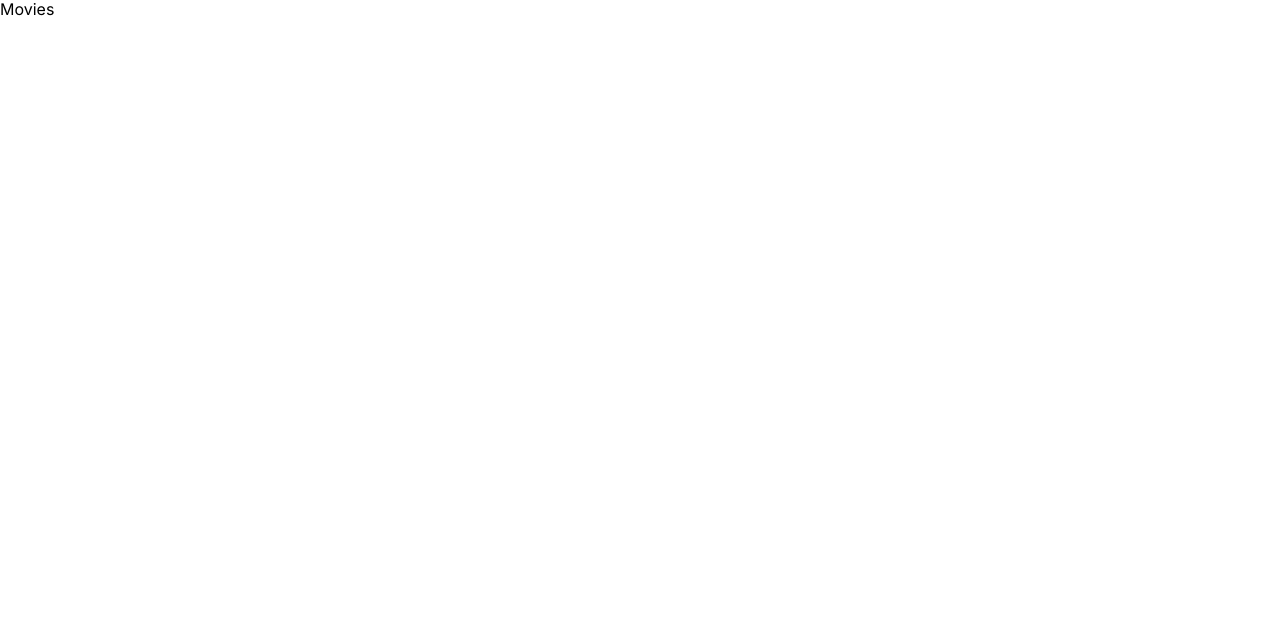
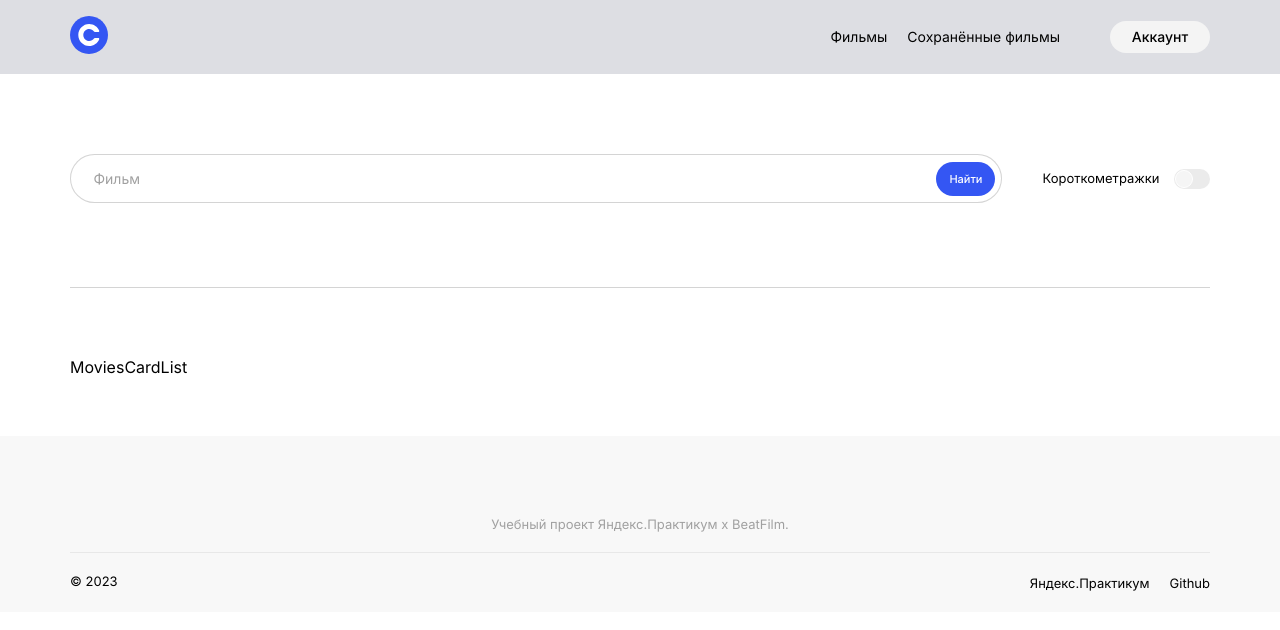
Before and after one commit to rem-ran/movies-explorer-frontend, a React (Create React App) app: page /movies in a window 1280 px wide. Shown: the top 630 px of the page. Built offline with nearby package versions, Linux system fonts and the light colour scheme.

Commit message:
make searchForm component with all res css

```diff
--- a/src/components/Header/Header.css
+++ b/src/components/Header/Header.css
@@ -1,13 +1,17 @@
 .header {
     background-color: #DDDEE3;
+    display: flex;
+    margin: 0 auto;
 }
 
 .header__container {
     display: flex;
     justify-content: space-between;
+    align-items: center;
     padding-left: 70px;
     padding-right: 70px;
     height: 74px;
+    width: 100%;
 }
 
 @media screen and (max-width: 1023px) {
@@ -22,13 +26,6 @@
         padding-left: 14px;
         padding-right: 14px;
     }
-}
-
-.header__logo-container {
-    display: flex;
-    justify-content: space-between;
-    width: 100%;
-    align-items: center;
 }
 
 .header__logo {
--- a/src/components/Header/Header.js
+++ b/src/components/Header/Header.js
@@ -7,7 +7,7 @@ const Header = ({ links, headerUserContainer }) => {
   return (
     <header className="header">
       <div className="header__container">
-        <div className="header__logo-container">
+        {/* <div className="header__logo-container"> */}
         <Link to="/">
           <img
             className="header__logo"
@@ -15,8 +15,8 @@ const Header = ({ links, headerUserContainer }) => {
             alt="логотип в виде буквы C"
           />
         </Link>
+        {/* </div> */}
         {links}
-        </div>
         {headerUserContainer}
       </div>
     </header>
--- a/src/components/Movies/Movies.css
+++ b/src/components/Movies/Movies.css
@@ -0,0 +1,39 @@
+.movies {
+    background-color: white;
+}
+
+.movies__link-container {
+    display: flex;
+    align-items: center;
+    /* margin-right: 70px; */
+}
+
+.movies__link {
+    margin: 0;
+    margin-right: 20px;
+    font-weight: 400;
+    font-size: 14px;
+    line-height: 18px;
+    text-decoration: none;
+    color: inherit;
+}
+
+.movies__link:last-child {
+    margin-right: 0;
+    margin-left: 30px;
+}
+
+.movies__link:hover {
+    cursor: pointer;
+    opacity: 0.8;
+}
+
+.movies__link_type_account {
+    height: 32px;
+    width: 100px;
+    font-weight: 500;
+    line-height: 32px;
+    background-color: rgba(244, 244, 244);
+    border-radius: 20px;
+    text-align: center;
+}
--- a/src/components/Movies/Movies.js
+++ b/src/components/Movies/Movies.js
@@ -1,10 +1,39 @@
+import { Link } from 'react-router-dom';
 import './Movies.css';
 
 import Header from '../Header/Header';
+import SearchForm from './SearchForm/SearchForm';
+//import Preloader from './Preloader/Preloader';
+import MoviesCardList from './MoviesCardList/MoviesCardList';
+//import SavedMovies from '../SavedMovies/SavedMovies';
 import Footer from '../Footer/Footer';
 
 const Movies = () => {
-  return <div>Movies</div>;
+  return (
+    <div className="movies">
+      <Header
+        links={
+          <div className="movies__link-container">
+            <Link to="/movies" className="movies__link">
+              Фильмы
+            </Link>
+            <Link to="/saved-movies" className="movies__link">
+              Сохранённые фильмы
+            </Link>
+            <Link
+              to="/profile"
+              className="movies__link movies__link_type_account"
+            >
+              Аккаунт
+            </Link>
+          </div>
+        }
+      ></Header>
+      <SearchForm></SearchForm>
+      <MoviesCardList></MoviesCardList>
+      <Footer></Footer>
+    </div>
+  );
 };
 
 export default Movies;
--- a/src/components/Movies/MoviesCardList/MoviesCardList.css
+++ b/src/components/Movies/MoviesCardList/MoviesCardList.css
@@ -0,0 +1,5 @@
+.movies__container {
+    margin: 0;
+    padding: 70px 70px 60px 70px;
+    display: grid;
+}
--- a/src/components/Movies/MoviesCardList/MoviesCardList.js
+++ b/src/components/Movies/MoviesCardList/MoviesCardList.js
@@ -1,7 +1,7 @@
 import './MoviesCardList.css';
 
 const MoviesCardList = () => {
-  return <div>MoviesCardList</div>;
+  return <div className="movies movies__container">MoviesCardList</div>;
 };
 
 export default MoviesCardList;
--- a/src/components/Movies/SearchForm/SearchForm.css
+++ b/src/components/Movies/SearchForm/SearchForm.css
@@ -0,0 +1,193 @@
+.search {
+    margin-right: 70px;
+    margin-left: 70px;
+}
+
+@media screen and (max-width: 1023px) {
+    .search {
+        margin-right: 30px;
+        margin-left: 30px;
+    }
+}
+
+@media screen and (max-width: 767px) {
+    .search {
+        margin-right: 10px;
+        margin-left: 10px;
+    }
+}
+
+.search__container {
+    display: flex;
+    margin: 0 auto;
+    align-items: center;
+    justify-content: center;
+    padding-top: 80px;
+    padding-bottom: 84px;
+    max-width: 1140px;
+    border-bottom: 1px solid rgba(170, 170, 170, 0.5);
+}
+
+@media screen and (max-width: 1023px) {
+    .search__container {
+        max-width: 708px;
+        flex-direction: column;
+        padding-top: 60px;
+        padding-bottom: 113px;
+    }
+}
+
+@media screen and (max-width: 767px) {
+    .search__container {
+        max-width: 300px;
+        padding-bottom: 118px;
+    }
+}
+
+.search__form {
+    margin: 0;
+    width: 932px;
+    height: 49px;
+    margin-right: 40px;
+    display: flex;
+    position: relative;
+    align-items: center;
+}
+
+@media screen and (max-width: 1023px) {
+    .search__form {
+        width: 100%;
+        margin-right: 0;
+    }
+}
+
+.search__input {
+    width: 100%;
+    height: 100%;
+    font-weight: 400;
+    font-size: 14px;
+    line-height: 18px;
+    border-radius: 50px;
+    padding: 15px 70px 15px 22px;
+    border: 1.5px solid rgba(170, 170, 170, 0.5);
+}
+
+.search__input:focus {
+    outline: 1.5px solid rgba(170, 170, 170, 1);
+    box-shadow: 1.5px 1.5px 0px rgba(0, 0, 0, 0.1);
+}
+
+.search__input::placeholder {
+    font-weight: 400;
+    font-size: 14px;
+    line-height: 18px;
+    color: rgba(160, 160, 160);
+}
+
+.search__btn {
+    width: 59px;
+    height: 34px;
+    font-weight: 500;
+    font-size: 11px;
+    line-height: 18px;
+    border: none;
+    border-radius: 48px;
+    position: absolute;
+    right: 7px;
+    transition: linear 0.3s;
+    color: rgba(255, 255, 255);
+    background-color: rgba(52, 86, 243);
+}
+
+.search__btn:hover {
+    cursor: pointer;
+    opacity: 0.8;
+}
+
+.search__filter {
+    display: flex;
+}
+
+@media screen and (max-width: 1023px) {
+    .search__filter {
+        margin-top: 38px;
+    }
+}
+
+@media screen and (max-width: 767px) {
+    .search__filter {
+        margin-top: 45px;
+    }
+}
+
+.search__filter-txt {
+    margin: 0;
+    font-weight: 400;
+    font-size: 13px;
+    line-height: 18px;
+}
+
+@media screen and (max-width: 767px) {
+    .search__filter-txt {
+        font-size: 11px;
+        ;
+    }
+}
+
+/* стили чебокса слайдера /////////////////////////////////////////////////*/
+
+.toogle-switch {
+    position: relative;
+    display: inline-block;
+
+}
+
+.toogle-switch__container {
+    width: 36px;
+    height: 20px;
+    margin-left: 14px;
+}
+
+.toogle-switch .toogle-switch__ckeckbox {
+    opacity: 0;
+    width: 0;
+    height: 0;
+}
+
+.toogle-switch__slider {
+    position: absolute;
+    cursor: pointer;
+    top: 0;
+    left: 0;
+    right: 0;
+    bottom: 0;
+    -webkit-transition: .4s;
+    transition: .4s;
+    border-radius: 20px;
+    background-color: rgb(235, 235, 235);
+}
+
+.toogle-switch__slider:before {
+    position: absolute;
+    content: "";
+    height: 16px;
+    width: 16px;
+    left: 1px;
+    bottom: 1px;
+    border: 1px solid white;
+    -webkit-transition: .4s;
+    transition: .4s;
+    border-radius: 50%;
+    background-color: rgba(245, 245, 245);
+}
+
+.toogle-switch__ckeckbox:checked+.toogle-switch__slider {
+    background-color: rgba(235, 235, 235);
+}
+
+.toogle-switch__ckeckbox:checked+.toogle-switch__slider:before {
+    -webkit-transform: translateX(16px);
+    -ms-transform: translateX(16px);
+    transform: translateX(16px);
+    background-color: rgba(43, 224, 128);
+}
--- a/src/components/Movies/SearchForm/SearchForm.js
+++ b/src/components/Movies/SearchForm/SearchForm.js
@@ -1,7 +1,29 @@
 import './SearchForm.css';
 
 const SearchForm = () => {
-  return <div>SearchForm</div>;
+  return (
+    <section className="search">
+      <div className="search__container">
+        <form className="search__form" role="search">
+          <input
+            name="q"
+            aria-label="Поиск по списку фильмов на сайте"
+            type="search"
+            placeholder="Фильм"
+            className="search__input"
+          ></input>
+          <button className="search__btn">Найти</button>
+        </form>
+        <div className="search__filter">
+          <p className="search__filter-txt">Короткометражки</p>
+          <label className="toogle-switch toogle-switch__container">
+            <input className="toogle-switch__ckeckbox" type="checkbox"></input>
+            <span className="toogle-switch__slider"></span>
+          </label>
+        </div>
+      </div>
+    </section>
+  );
 };
 
 export default SearchForm;
```
Lines whose indentation alone changed are shown as unchanged.
